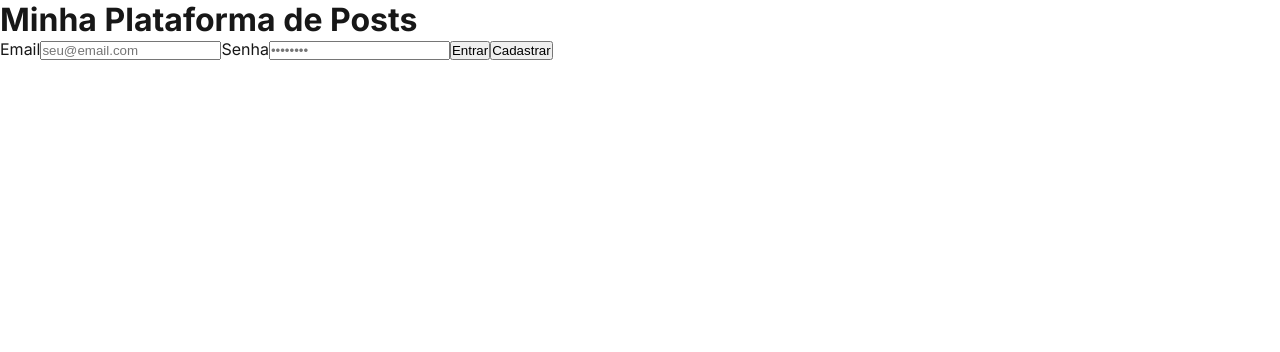
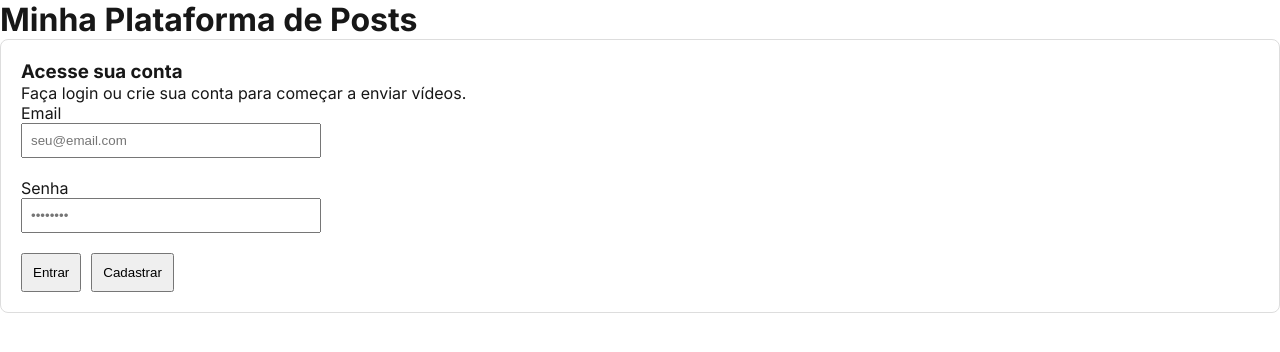
Before and after one commit to walisonanjos/mvp-social-publisher, a Next.js app: page / in a window 1280 px wide. Shown: the top 352 px of the page. Built offline with nearby package versions, Linux system fonts and the light colour scheme; no server answers.

Commit message:
fix: Corrige e limpa componente Auth.tsx

```diff
--- a/src/components/Auth.tsx
+++ b/src/components/Auth.tsx
@@ -1,62 +1,52 @@
-'use client'
+// src/components/Auth.tsx
 
-import { useState, useEffect } from 'react'
-import { createClient } from '@/lib/supabaseClient'
-import type { Session } from '@supabase/supabase-js'
-import UploadForm from './UploadForm'; // Linha corrigida, sem caracteres extras
+'use client';
+
+import { useState } from 'react';
+import { createClient } from '@/lib/supabaseClient';
 
 export default function Auth() {
-  const [session, setSession] = useState<Session | null>(null)
-  const [email, setEmail] = useState('')
-  const [password, setPassword] = useState('')
-  const supabase = createClient()
-
-  useEffect(() => {
-    const getSession = async () => {
-      const { data: { session } } = await supabase.auth.getSession()
-      setSession(session)
-    }
-    getSession()
-
-    const { data: { subscription } } = supabase.auth.onAuthStateChange((_event, session) => {
-      setSession(session)
-    })
-
-    return () => subscription.unsubscribe()
-  }, [supabase.auth])
-
+  const [email, setEmail] = useState('');
+  const [password, setPassword] = useState('');
+  const supabase = createClient();
 
   const handleSignUp = async (e: React.FormEvent) => {
-    e.preventDefault()
+    e.preventDefault();
     try {
-      const { error } = await supabase.auth.signUp({ email, password })
-      if (error) throw error
-      alert('Cadastro realizado! Verifique seu e-mail para confirmar.')
+      const { error } = await supabase.auth.signUp({
+        email,
+        password,
+      });
+      if (error) throw error;
+      alert('Cadastro realizado! Verifique seu e-mail para confirmar.');
     } catch (error) {
-      alert('Erro ao cadastrar: ' + (error as Error).message)
+      alert('Erro ao cadastrar: ' + (error as Error).message);
     }
-  }
+  };
 
   const handleSignIn = async (e: React.FormEvent) => {
-    e.preventDefault()
+    e.preventDefault();
     try {
-      const { error } = await supabase.auth.signInWithPassword({ email, password })
-      if (error) throw error
+      const { error } = await supabase.auth.signInWithPassword({
+        email,
+        password,
+      });
+      if (error) throw error;
+      // O redirecionamento ou atualização da página acontecerá automaticamente
+      // pela lógica que já temos no arquivo page.tsx
     } catch (error) {
-      alert('Erro no login: ' + (error as Error).message)
+      alert('Erro no login: ' + (error as Error).message);
     }
-  }
+  };
 
-  const handleSignOut = async () => {
-    await supabase.auth.signOut()
-  }
-
-  // Se não houver sessão, mostra o formulário de login/cadastro
-  if (!session) {
   return (
+    <div style={{ border: '1px solid #ddd', padding: '20px', borderRadius: '8px' }}>
+      <h3>Acesse sua conta</h3>
+      <p>Faça login ou crie sua conta para começar a enviar vídeos.</p>
+      <form>
         <div>
-        <form>
           <label htmlFor="email">Email</label>
+          <br />
           <input
             id="email"
             type="email"
@@ -64,8 +54,13 @@ export default function Auth() {
             onChange={(e) => setEmail(e.target.value)}
             placeholder="seu@email.com"
             required
+            style={{ padding: '8px', width: '300px' }}
           />
+        </div>
+        <br />
+        <div>
           <label htmlFor="password">Senha</label>
+          <br />
           <input
             id="password"
             type="password"
@@ -73,25 +68,17 @@ export default function Auth() {
             onChange={(e) => setPassword(e.target.value)}
             placeholder="••••••••"
             required
+            style={{ padding: '8px', width: '300px' }}
           />
-          <button type="submit" onClick={handleSignIn}>
+        </div>
+        <br />
+        <button type="submit" onClick={handleSignIn} style={{ padding: '10px' }}>
           Entrar
         </button>
-          <button type="submit" onClick={handleSignUp}>
+        <button type="submit" onClick={handleSignUp} style={{ marginLeft: '10px', padding: '10px' }}>
           Cadastrar
         </button>
       </form>
     </div>
-    )
+  );
 }
-
-  // Se houver sessão, mostra a área do usuário logado
-  return (
-    <div>
-      <h2>Bem-vindo(a), {session.user.email}!</h2>
-      <button onClick={handleSignOut}>Sair</button>
-      <hr />
-      <UploadForm />
-    </div>
-  )
-}
```
Lines whose indentation alone changed are shown as unchanged.
